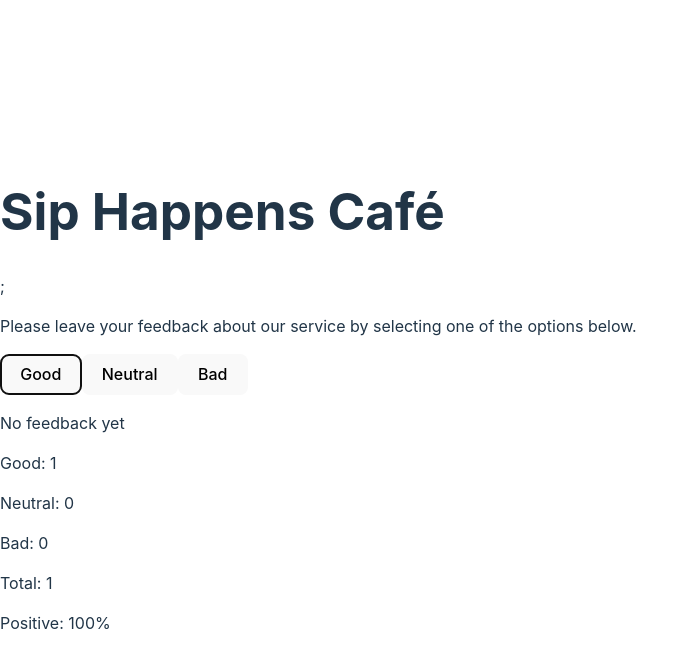
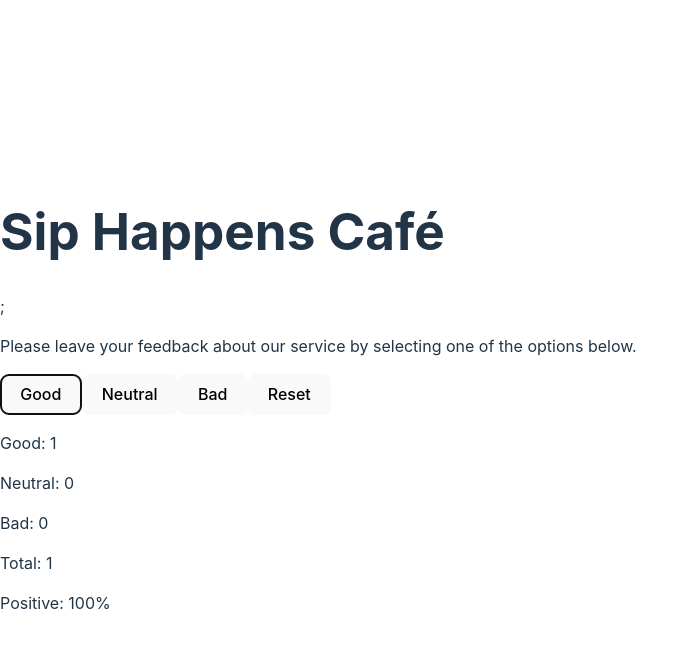
Before and after one commit to IrynaSvitlychna/goit-react-hw-02, a React (Vite) app: page / in a window 1280 px wide. Both pictures are taken after a click on the button "Good". Shown: the top 668 px of the page, without its empty margins (0-699 px from the left). Built offline with nearby package versions, Linux system fonts and the light colour scheme.

Commit message:
added button Reset

```diff
--- a/src/components/App/App.jsx
+++ b/src/components/App/App.jsx
@@ -33,16 +33,17 @@ function App() {
   return (
     <>
 
-      < Description />
+    < Description />
 
       <Options value={clicks.good} onTrack={() => updateFeedback('good')}>Good</Options>
       <Options value={clicks.neutral} onTrack={() => updateFeedback('neutral')}>Neutral</Options>
       <Options value={clicks.bad} onTrack={() => updateFeedback('bad')}>Bad</Options>
 
-      <Notification total={totalFeedback} />
+      { clicks === 0 && <Notification total={totalFeedback} />}
 
 
-      {/* { clicks.good || clicks.neutral || clicks.bad != 0 && (<button >Reset</button>)} */}
+      {(totalFeedback != 0) && (<button >Reset</button>)}
+
       {/* <Options value={clicks.good} onTrack={updateFeedback}>Good</Options>
       <Options value={clicks.neutral} onTrack={updateFeedback}>Neutral</Options>
       <Options value={clicks.bad} onTrack={updateFeedback}>Bad</Options>  */}
```
